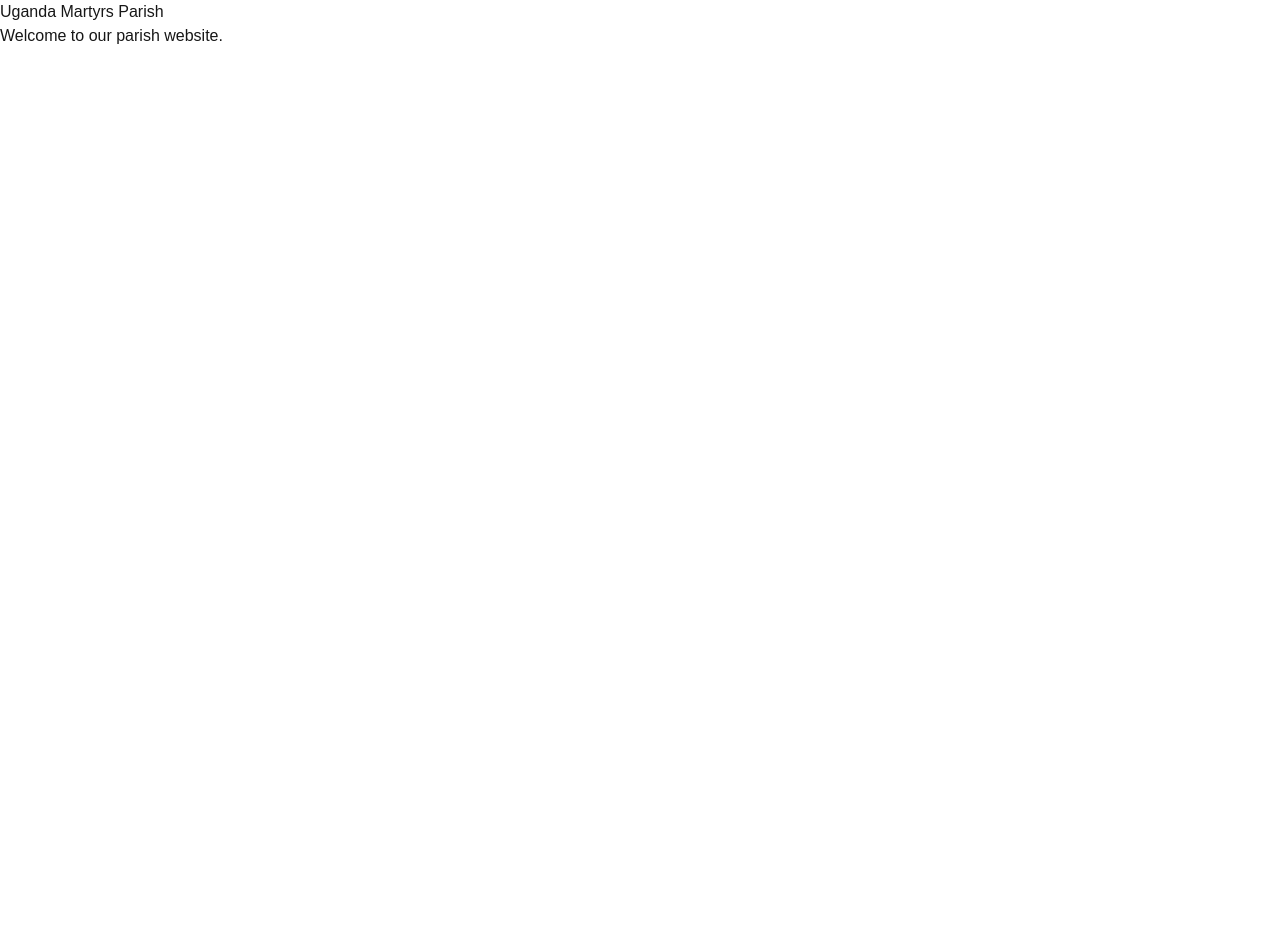
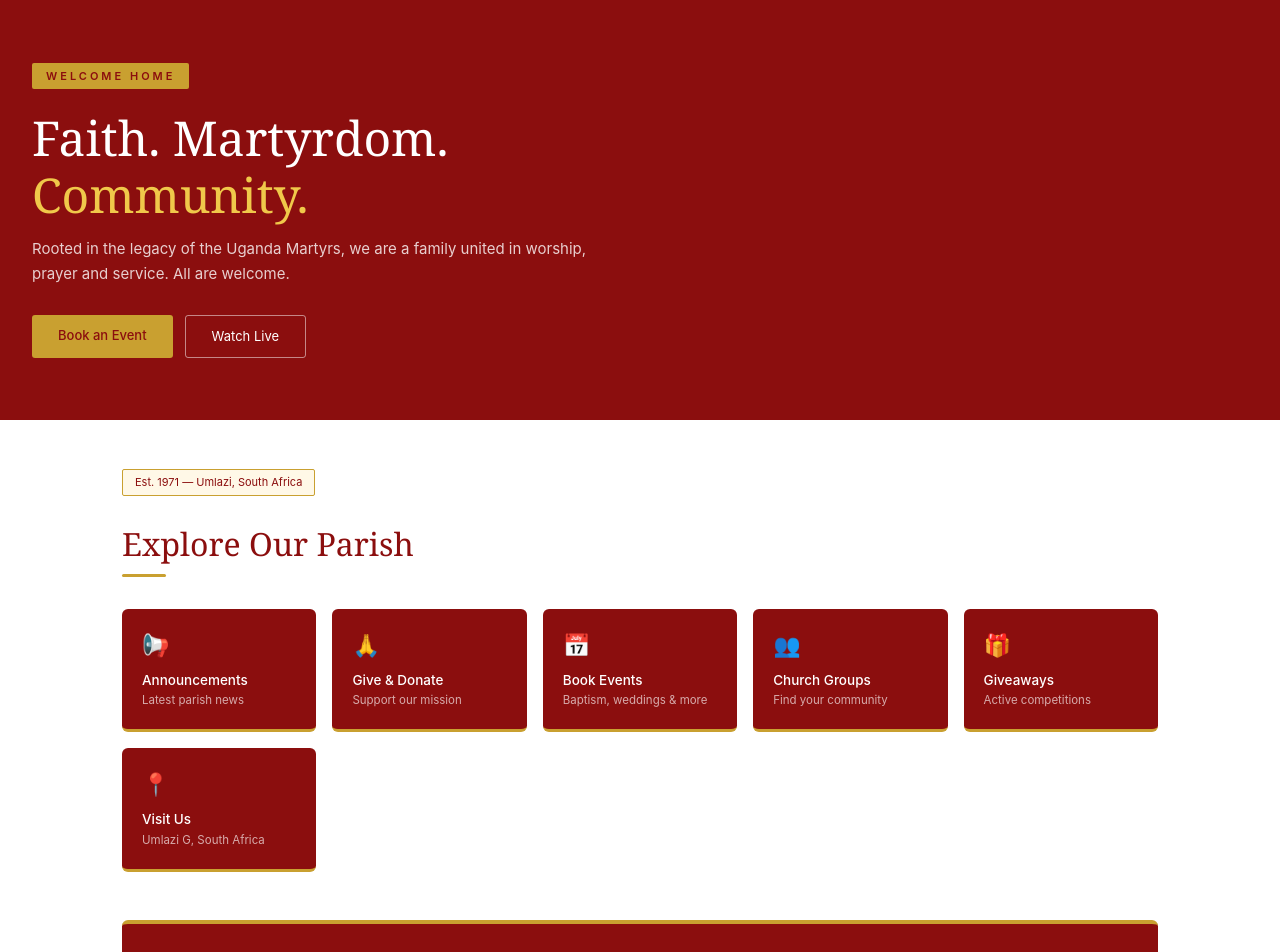
Before and after one commit to multi2editor/uganda-martyrs-parish, a Next.js app: page / in a window 1280 px wide. Shown: the top 952 px of the page. Before the commit the page ends 800 px from the top, so only its background shows below. Built offline with nearby package versions, Linux system fonts and the light colour scheme.

Commit message:
add homepage

```diff
--- a/app/page.tsx
+++ b/app/page.tsx
@@ -1,8 +1,114 @@
 export default function Home() {
   return (
-    <main>
-      <h1>Uganda Martyrs Parish</h1>
-      <p>Welcome to our parish website.</p>
+    <main className="min-h-screen" style={{fontFamily: 'Inter, sans-serif'}}>
+
+      {/* HERO SECTION */}
+      <section style={{
+        background: 'linear-gradient(90deg, rgba(139,14,14,0.95) 40%, rgba(139,14,14,0.7) 100%)',
+        backgroundColor: '#8b0e0e',
+        minHeight: '420px',
+        display: 'flex',
+        alignItems: 'center',
+        padding: '3rem 2rem'
+      }}>
+        <div style={{maxWidth: '580px'}}>
+          <div style={{
+            background: '#c9a030',
+            color: '#8b0e0e',
+            fontSize: '11px',
+            letterSpacing: '3px',
+            textTransform: 'uppercase',
+            padding: '5px 14px',
+            borderRadius: '2px',
+            display: 'inline-block',
+            marginBottom: '1.2rem',
+            fontWeight: '600'
+          }}>Welcome Home</div>
+          <h1 style={{
+            fontFamily: 'Georgia, serif',
+            fontSize: 'clamp(2rem, 4vw, 3rem)',
+            color: 'white',
+            lineHeight: '1.2',
+            marginBottom: '0.75rem'
+          }}>Faith. Martyrdom. <span style={{color: '#f0c84a'}}>Community.</span></h1>
+          <p style={{color: 'rgba(255,255,255,0.8)', fontSize: '15px', lineHeight: '1.7', marginBottom: '1.75rem'}}>
+            Rooted in the legacy of the Uganda Martyrs, we are a family united in worship, prayer and service. All are welcome.
+          </p>
+          <div style={{display: 'flex', gap: '0.75rem', flexWrap: 'wrap'}}>
+            <a href="/bookings" style={{
+              background: '#c9a030',
+              color: '#8b0e0e',
+              padding: '11px 26px',
+              borderRadius: '3px',
+              fontSize: '13px',
+              fontWeight: '500',
+              textDecoration: 'none'
+            }}>Book an Event</a>
+            <a href="/streams" style={{
+              background: 'transparent',
+              color: 'white',
+              border: '1.5px solid rgba(255,255,255,0.5)',
+              padding: '11px 26px',
+              borderRadius: '3px',
+              fontSize: '13px',
+              textDecoration: 'none'
+            }}>Watch Live</a>
+          </div>
+        </div>
+      </section>
+
+      {/* QUICK LINKS */}
+      <section style={{padding: '3rem 2rem', maxWidth: '1100px', margin: '0 auto'}}>
+        <p style={{fontSize: '11px', background: '#fff8e7', border: '1px solid #c9a030', color: '#8b0e0e', padding: '4px 12px', borderRadius: '2px', display: 'inline-block', marginBottom: '1.5rem'}}>Est. 1971 — Umlazi, South Africa</p>
+        <h2 style={{fontFamily: 'Georgia, serif', fontSize: '2rem', color: '#8b0e0e', marginBottom: '0.4rem'}}>Explore Our Parish</h2>
+        <div style={{width: '44px', height: '3px', background: '#c9a030', marginBottom: '2rem', borderRadius: '2px'}}></div>
+        <div style={{display: 'grid', gridTemplateColumns: 'repeat(auto-fit, minmax(160px, 1fr))', gap: '1rem'}}>
+          {[
+            {icon: '📢', title: 'Announcements', sub: 'Latest parish news', href: '/announcements'},
+            {icon: '🙏', title: 'Give & Donate', sub: 'Support our mission', href: '/donate'},
+            {icon: '📅', title: 'Book Events', sub: 'Baptism, weddings & more', href: '/bookings'},
+            {icon: '👥', title: 'Church Groups', sub: 'Find your community', href: '/groups'},
+            {icon: '🎁', title: 'Giveaways', sub: 'Active competitions', href: '/giveaways'},
+            {icon: '📍', title: 'Visit Us', sub: 'Umlazi G, South Africa', href: '/contact'},
+          ].map((item) => (
+            <a key={item.href} href={item.href} style={{
+              background: '#8b0e0e',
+              color: 'white',
+              borderRadius: '6px',
+              padding: '1.25rem',
+              textDecoration: 'none',
+              borderBottom: '3px solid #c9a030',
+              display: 'block'
+            }}>
+              <div style={{fontSize: '22px', marginBottom: '0.5rem'}}>{item.icon}</div>
+              <h4 style={{fontSize: '13.5px', fontWeight: '500', marginBottom: '2px'}}>{item.title}</h4>
+              <p style={{fontSize: '11.5px', color: 'rgba(255,255,255,0.65)'}}>{item.sub}</p>
+            </a>
+          ))}
+        </div>
+      </section>
+
+      {/* DAILY VERSE */}
+      <section style={{padding: '0 2rem 3rem', maxWidth: '1100px', margin: '0 auto'}}>
+        <div style={{
+          background: '#8b0e0e',
+          borderRadius: '6px',
+          padding: '2.5rem',
+          textAlign: 'center',
+          borderTop: '4px solid #c9a030'
+        }}>
+          <p style={{fontFamily: 'Georgia, serif', fontSize: 'clamp(1.1rem, 2.5vw, 1.5rem)', color: 'white', lineHeight: '1.7', marginBottom: '0.75rem'}}>
+            "For I know the plans I have for you, declares the Lord, plans to prosper you and not to harm you."
+          </p>
+          <p style={{color: '#f0c84a', fontSize: '13px', fontWeight: '500'}}>Jeremiah 29:11</p>
+        </div>
+      </section>
+
+      {/* FOOTER */}
+      <footer style={{background: '#8b0e0e', borderTop: '3px solid #c9a030', color: 'rgba(255,255,255,0.6)', textAlign: 'center', padding: '1.5rem', fontSize: '13px'}}>
+        © 2025 <span style={{color: '#f0c84a'}}>Uganda Martyrs Parish</span> — Umlazi, South Africa | ugandamp@outlook.com
+      </footer>
+
     </main>
-  );
+  )
 }
```
